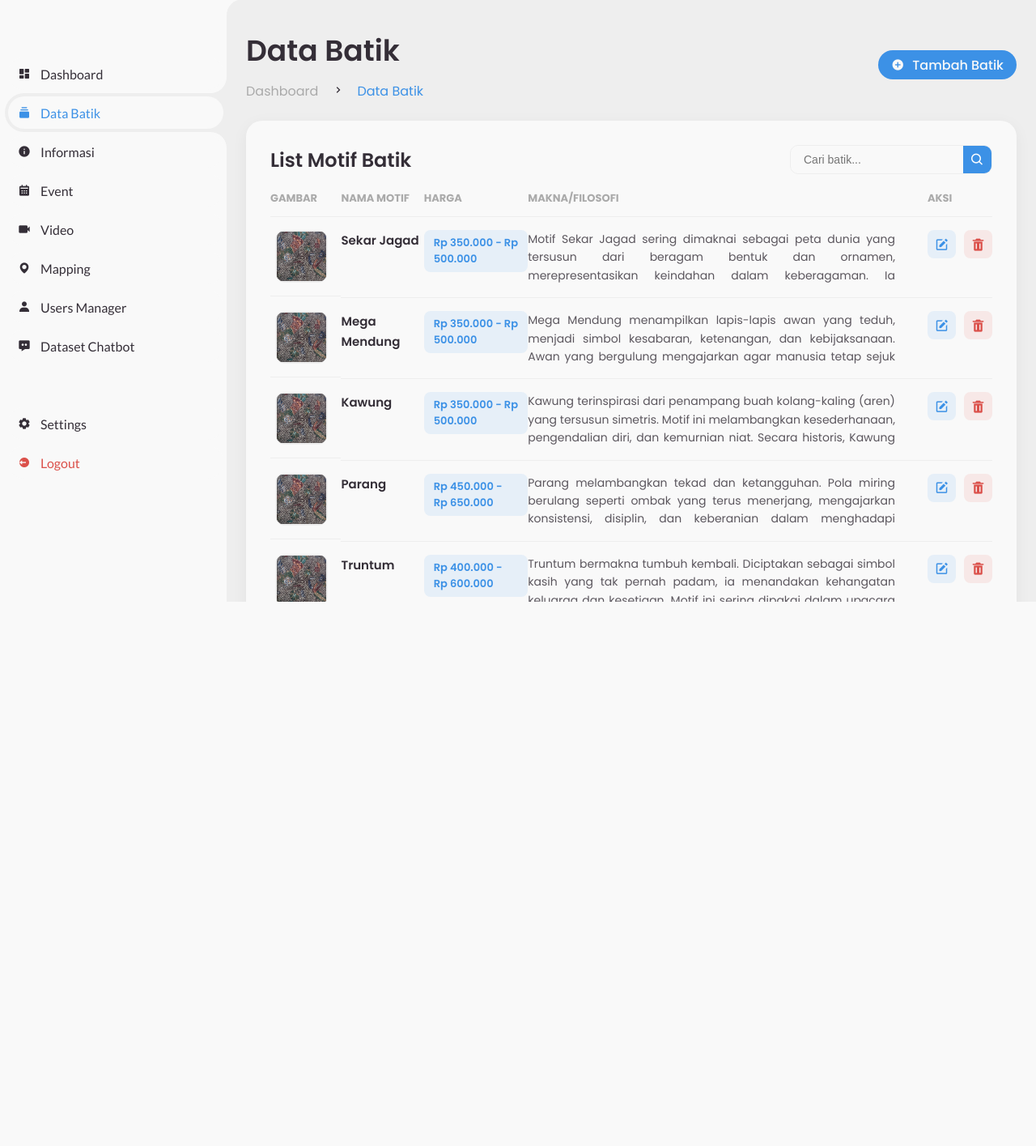
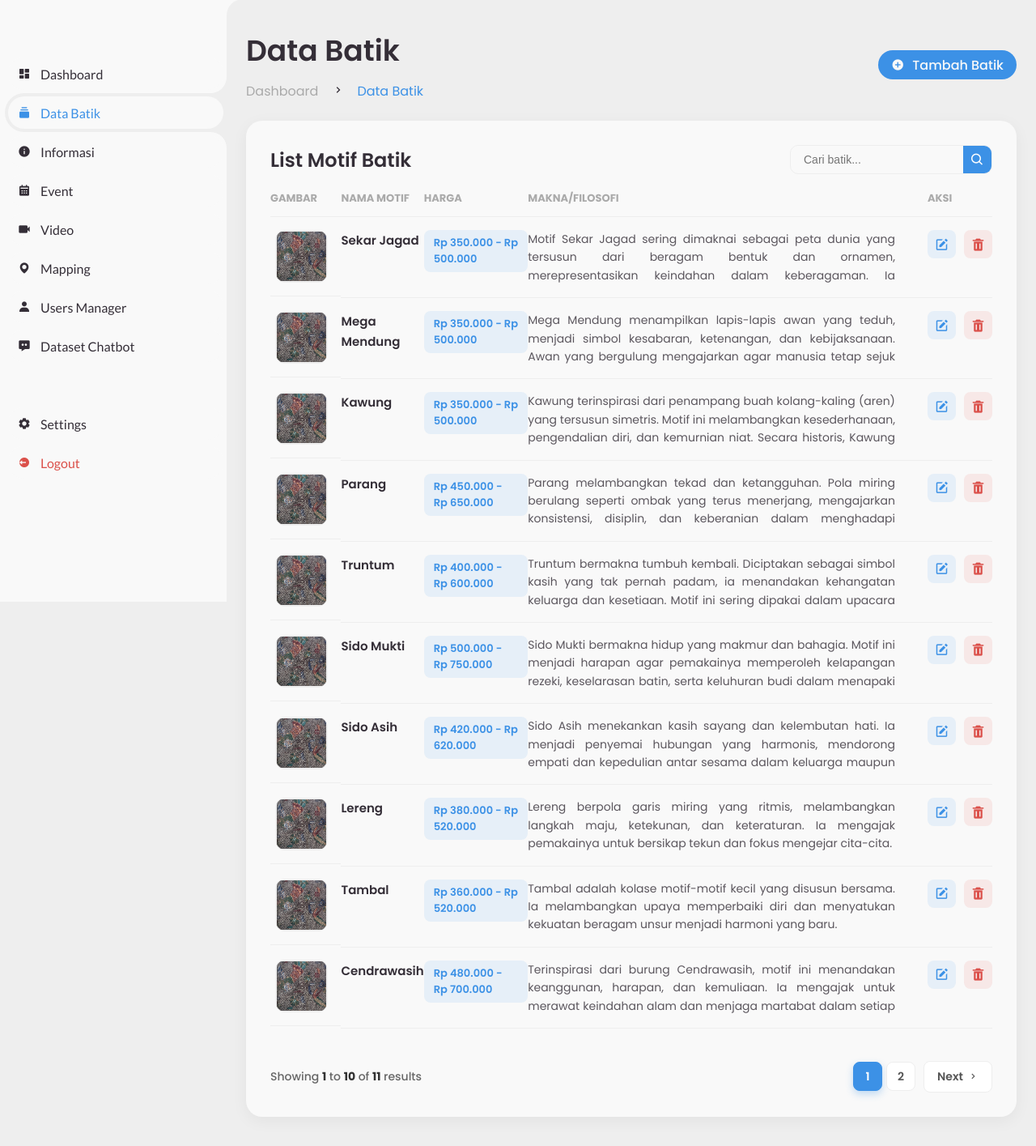
Before and after one commit to tamris/service_batik, a Flask app: page /data-batik in a window 1280 px wide. Shown: the part 57-1472 px from the top of the page at 81% size. Before the commit the page ends 800 px from the top, so only its background shows below. Run offline with Flask 3, Linux system fonts and the light colour scheme; some libraries are stand-ins or nearby versions.

Commit message:
update css

```diff
--- a/static/css/galeri.css
+++ b/static/css/galeri.css
@@ -150,7 +150,7 @@ body.dark .search-box .form-input {
     border-color: #333;
 }
 body.dark .search-box input {
-    color: var(--light);
+    color: var(--dark);
 }
 
 /* 1. Container Tabel */
--- a/static/css/style.css
+++ b/static/css/style.css
@@ -619,3 +619,19 @@ body {
 body.preload {
     transition: none !important;
 }
+
+/* --- FIX DOUBLE SCROLLBAR --- */
+
+/* Kita reset aturan bawaan template yang maksa scroll di dalam main */
+#content main {
+    max-height: unset !important; /* Hapus batasan tinggi layar */
+    overflow-y: visible !important; /* Matikan scroll internal */
+    height: auto !important; /* Biarkan tinggi menyesuaikan isi konten */
+}
+
+/* Opsional: Biar navbar tetap nempel di atas pas discroll */
+#content nav {
+    position: sticky;
+    top: 0;
+    z-index: 1000;
+}
```
